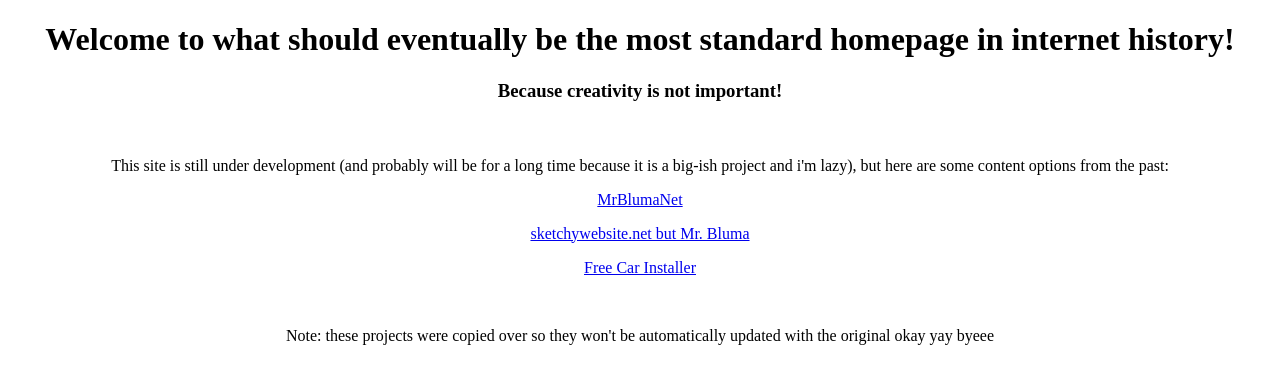
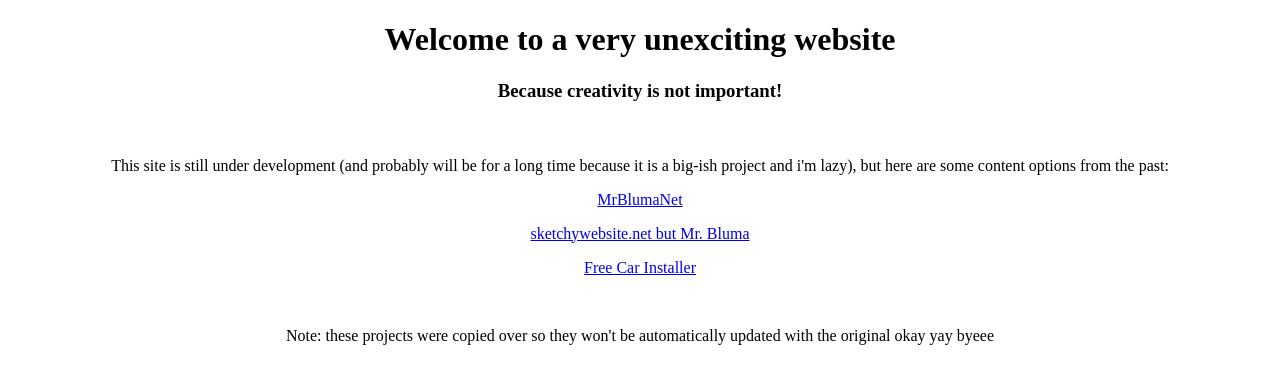
Before and after one commit to aerialship10/aerialship10.github.io, a plain HTML site: page index.html in a window 1280 px wide. Drawn offline with Linux system fonts and the light colour scheme.

Commit message:
Update index.html
Less cringey now

```diff
--- a/index.html
+++ b/index.html
@@ -6,7 +6,7 @@
     </head>
     <body>
         <center>
-            <h1>Welcome to what should eventually be the most standard homepage in internet history!</h1>
+            <h1>Welcome to a very unexciting website</h1>
             <h3>Because creativity is not important!</h3>
             <p><br><br>This site is still under development (and probably will be for a long time because it is a big-ish project and i'm lazy), but here are some content options from the past:</p>
             <p><a href="mrblumanet">MrBlumaNet</a></p>
```
